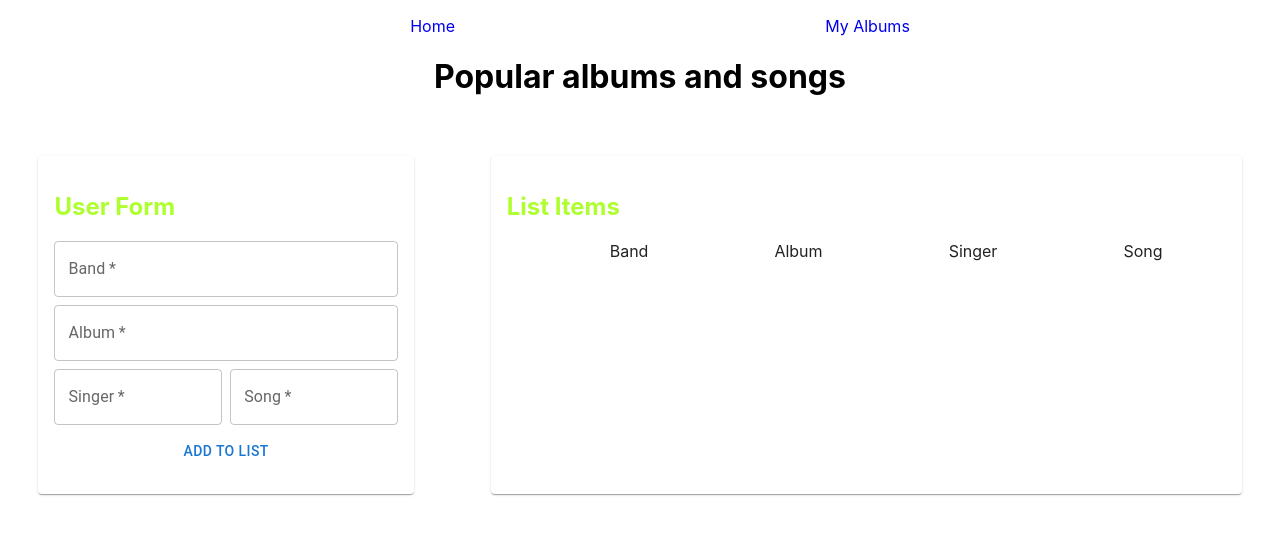
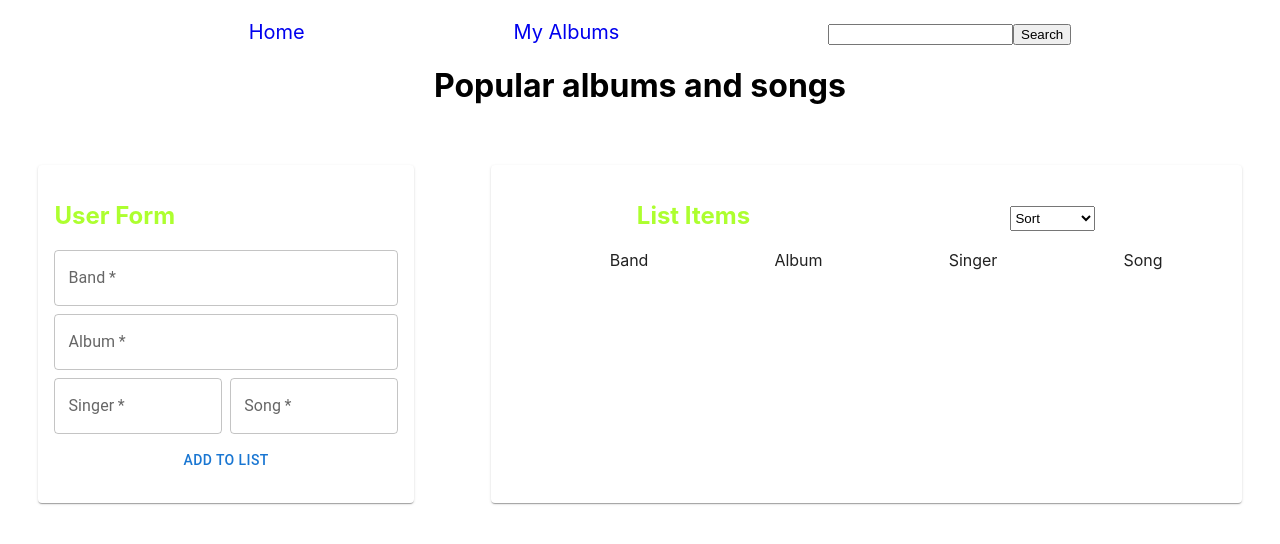
Before and after one commit to anvaraka/favorite-music, a React (Create React App) app: page / in a window 1280 px wide. Shown: the top 544 px of the page. Built offline with nearby package versions, Linux system fonts and the light colour scheme.

Commit message:
made some changes

```diff
--- a/package.json
+++ b/package.json
@@ -11,6 +11,8 @@
     "@testing-library/react": "^13.2.0",
     "@testing-library/user-event": "^13.5.0",
     "axios": "^0.27.2",
+    "date-fns": "^2.28.0",
+    "lodash": "^4.17.21",
     "react": "^18.1.0",
     "react-dom": "^18.1.0",
     "react-router-dom": "^6.3.0",
--- a/src/components/Header.jsx
+++ b/src/components/Header.jsx
@@ -1,15 +1,39 @@
 import { Link } from "react-router-dom";
+import {useState, useContext} from 'react'
+import {AlbumsContext} from '../context/GeneralContex'
+import {debounce} from 'lodash'
 
 function Header() {
+
+  const [search, SetSearch] = useState('')
+  const {SetSearchVal, SetSearchFavVal} = useContext(AlbumsContext)
+
+  const handleSubmitSearch = (e) =>{
+    e.preventDefault()
+    SetSearchVal(search)
+    SetSearchFavVal(search)
+    SetSearch('')
+  }
+
+  const handleChangeInput = debounce((e) =>{
+    const string = e.target.value.toLowerCase()
+    SetSearch(string)
+    SetSearchVal(string)
+    SetSearchFavVal(string)
+  }, 500)
+
   return (
+
     <ul
       style={{
         display: "flex",
         justifyContent: "center",
         justifyContent: "space-evenly",
         listStyle: "none",
+        fontSize: '20px'
       }}
     >
+
       <li>
         <Link style={{ textDecoration: "none", }} to="/">
           Home
@@ -20,7 +44,14 @@ function Header() {
           My Albums
         </Link>
       </li>
+
+      <form onSubmit={handleSubmitSearch}>
+       <input onChange={(e)=>handleChangeInput(e)}/><button type='submit'>Search</button>
+      </form>
+
     </ul>
+
+
   );
 }
 
--- a/src/context/GeneralContex.jsx
+++ b/src/context/GeneralContex.jsx
@@ -1,20 +1,33 @@
-import {createContext, useState} from 'react'
+import { createContext, useState } from "react";
 
+export const AlbumsContext = createContext([]);
 
-export const AlbumsContext = createContext([])
+/* Getting the Data from Storage for MyAlbums */
+const FILTERED_FAVORITE_DATA = 'FILTERED_FAVORITE_DATA'
+const getDataFromStorage = () => {
+  const renderingData = sessionStorage.getItem(FILTERED_FAVORITE_DATA)
+  if(renderingData){
+    return JSON.parse(sessionStorage.getItem(FILTERED_FAVORITE_DATA))
+  } else {
+    return []
+  }
+}
 
-export const AlbumsProvider = ({children}) =>{
+export const AlbumsProvider = ({ children }) => {
+  const [favorite, SetFavorite] = useState(getDataFromStorage());
+  const [searchVal, SetSearchVal] = useState("");
+  const [searchFavVal, SetSearchFavVal] = useState("");
 
-    const [favorite, SetFavorite] = useState([])
+  const data = {
+    favorite: favorite,
+    SetFavorite: SetFavorite,
+    searchVal, searchVal,
+    SetSearchVal,SetSearchVal,
+    searchFavVal,searchFavVal,
+    SetSearchFavVal,SetSearchFavVal
+  };
 
-      const data = {
-      favorite: favorite,
-      SetFavorite: SetFavorite
-    }
-
-    return(
-        <AlbumsContext.Provider value={data}>
-            {children}
-        </AlbumsContext.Provider>
-    )
-}
+  return (
+    <AlbumsContext.Provider value={data}>{children}</AlbumsContext.Provider>
+  );
+};
--- a/src/pages/Home.jsx
+++ b/src/pages/Home.jsx
@@ -1,48 +1,96 @@
 import Header from "../components/Header";
-import { useState, useContext } from "react";
+import { useState, useContext, useEffect} from "react";
 import {AlbumsContext} from '../context/GeneralContex'
 import {List, IconButton, Button, Card, CardContent, Grid, TextField} from "@mui/material";
 import { v4 as uuidv4 } from "uuid";
 
-import * as React from "react";
 import DeleteIcon from "@mui/icons-material/Delete";
 import BookmarkAddIcon from "@mui/icons-material/BookmarkAdd";
+import {format} from 'date-fns'
+
+
+/* Getting the Data from Storage  */
+const FILTERED_DATA = 'FILTERED_DATA'
+const getDataFromStorage = () => {
+  const renderingData = sessionStorage.getItem(FILTERED_DATA)
+  if(renderingData){
+    return JSON.parse(sessionStorage.getItem(FILTERED_DATA))
+  } else {
+    return []
+  }
+}
 
 
 function Home() {
 
-  const {SetFavorite, favorite} = useContext(AlbumsContext)
+  /* state management with context */
+  const {favorite, SetFavorite, searchVal, SetSearchVal, SetSearchFavVal } = useContext(AlbumsContext)
+
+  /* Data from form inputs */
   const [album, setAlbum] = useState("");
   const [singer, setSinger] = useState("");
   const [song, setSong] = useState("");
   const [band, setBand] = useState("");
-  const [allInfo, setAllInfo] = useState([]);
+  const [allInfo, setAllInfo] = useState(getDataFromStorage());
 
+
+
+  /* filtering the lists for search*/
+  const filteredData = allInfo.filter(el=>el?.album?.toLowerCase().includes(searchVal))
+
+  /* collecting form input data */
   const handleSubmit = (e) => {
     e.preventDefault();
-    const joinedData = { album, favorites: false, singer, band, song, id: uuidv4()};
-
+    const date = format(new Date(),'yyyy/mm/dd')
+    const joinedData = { date, album, favorites: false, singer, band, song, id: uuidv4()};
     setAllInfo([...allInfo, joinedData]);
+    sessionStorage.setItem(FILTERED_DATA, JSON.stringify(allInfo))
     setAlbum("");
     setSinger("");
     setSong("");
     setBand("");
   };
 
+  /* deleteing the list items from lists */
   const handleDeleteClick = (index) =>{
     allInfo.splice(index, 1)
     setAllInfo([...allInfo])
   }
+
+  /* storing the favorit list items */
   const handleFavClick = (index) =>{
-      SetFavorite([...favorite, allInfo[index]])
+
+      SetFavorite([...favorite, filteredData[index]])
       alert('Added to Favorites')
   }
 
-  console.log(favorite);
+  const handleSelectSortChange = (e) =>{
+
+    switch (e.target.value) {
+
+      case 'Newest':
+      console.log('Newest')
+      break
+    case 'Oldest':
+      console.log('oldest')
+      break
+    case 'Album':
+          allInfo.map(el=>console.log(el.album))
+    default:
+        break;
+    }
+  }
+
+/* Setting the Data to Storage */
+  useEffect(()=>{
+
+  },[])
+
+
 
   return (
     <div >
-      <Header />
+      <Header SetSearchFavVal={SetSearchFavVal} SetSearchVal={SetSearchVal}/>
       <h1 style={{ justifyContent: "center", textAlign: "center" }}>
         Popular albums and songs
       </h1>
@@ -109,9 +157,19 @@ function Home() {
 
       <Card sx={{ width: "60%", margin: '3%' }}>
         <CardContent>
+          <header style={{display: 'flex', flexDirection: 'row', justifyContent: 'space-around'}}>
           <h2 style={{ color: "greenYellow" }}>List Items</h2>
 
-          <ul style={{ display: "flex", justifyContent: "center", justifyContent: "space-around", listStyle: "none"}}>
+        <select onChange={(e)=>handleSelectSortChange(e)} defaultValue='Sort' style={{ width: '85px', height: '25px', marginTop: '25px'}}>
+        <option disabled value="Sort">Sort</option>
+        <option value="Newest">Newest</option>
+        <option value="Oldest">Oldest</option>
+        <option value="Album">Name</option>
+      </select>
+          </header>
+
+
+          <ul style={{margin: '0', display: "flex", justifyContent: "center", justifyContent: "space-around", listStyle: "none"}}>
             <li>Band</li>
             <li>Album</li>
             <li>Singer</li>
@@ -119,12 +177,17 @@ function Home() {
           </ul>
 
           <Grid  container spacing={2}>
-          {allInfo.map((el, index) => {
+          {filteredData.map((el, index) => {
             return (
                     <Grid  key={el.id} item xs={12} >
 
                         <Card  >
                           <CardContent sx={{display: 'flex', flexDirection: 'row', justifyContent:'space-evenly'}}>
+
+                          {/* Todo added all the in grid items */}
+                            <Grid item xs={4} >
+                            {el.band}
+                            </Grid>
 
                         <List sx={{width: '70%'}}>{el.band} | {el.album} | {el.singer} | {el.song}</List>
                         <IconButton spacing={2} edge="end" aria-label="delete" onClick={()=>handleDeleteClick(index)}>
--- a/src/pages/MyAlbums.jsx
+++ b/src/pages/MyAlbums.jsx
@@ -1,25 +1,31 @@
 import Header from "../components/Header";
-import {useState, useContext} from 'react'
+import {useState, useContext, useEffect} from 'react'
 import {AlbumsContext} from '../context/GeneralContex'
 import {List, IconButton, Button, Card, CardContent, Grid, TextField} from "@mui/material";
 
 import DeleteIcon from "@mui/icons-material/Delete";
 
-
+/* Getting the Data from Storage  */
+const FILTERED_FAVORITE_DATA = 'FILTERED_FAVORITE_DATA'
 
 
 function MyAlbums() {
-    const {favorite, SetFavorite} = useContext(AlbumsContext)
+
+    const {favorite, SetFavorite, SetSearchVal, searchFavVal, SetSearchFavVal} = useContext(AlbumsContext)
 
 const handleDeleteClick = (index) =>{
     favorite.splice(index, 1)
     SetFavorite([...favorite])
 }
 
+const filteredFavData = favorite.filter(el=>el.album.toLowerCase().includes(searchFavVal))
+
+/* Setting the Data to Storage */
+
 
   return (
     <div>
-      <Header />
+      <Header SetSearchVal={SetSearchVal} SetSearchFavVal={SetSearchFavVal} />
       <h1 style={{ justifyContent: "center", textAlign: "center" }}>My albums</h1>
 
       <Card sx={{ width: "85%", margin: 'auto',  }}>
@@ -34,7 +40,7 @@ const handleDeleteClick = (index) =>{
           </ul>
 
           <Grid  container spacing={2}>
-          {favorite.map((el, index) => {
+          {filteredFavData.map((el, index) => {
             return (
                     <Grid  key={el.id} item xs={12} >
 
```
Also changed, not shown: 1 other file (tests, documents, lock files or other folders).
